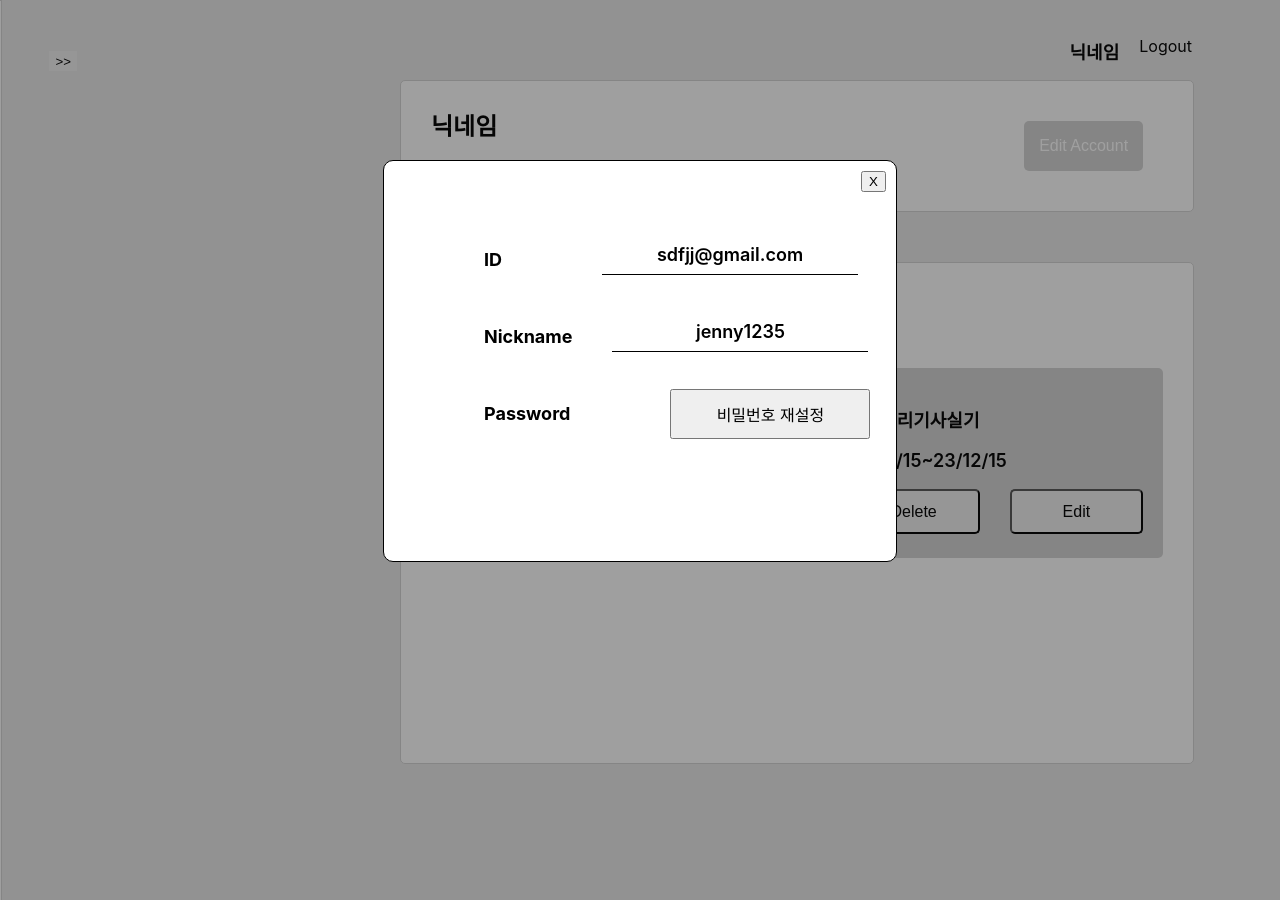
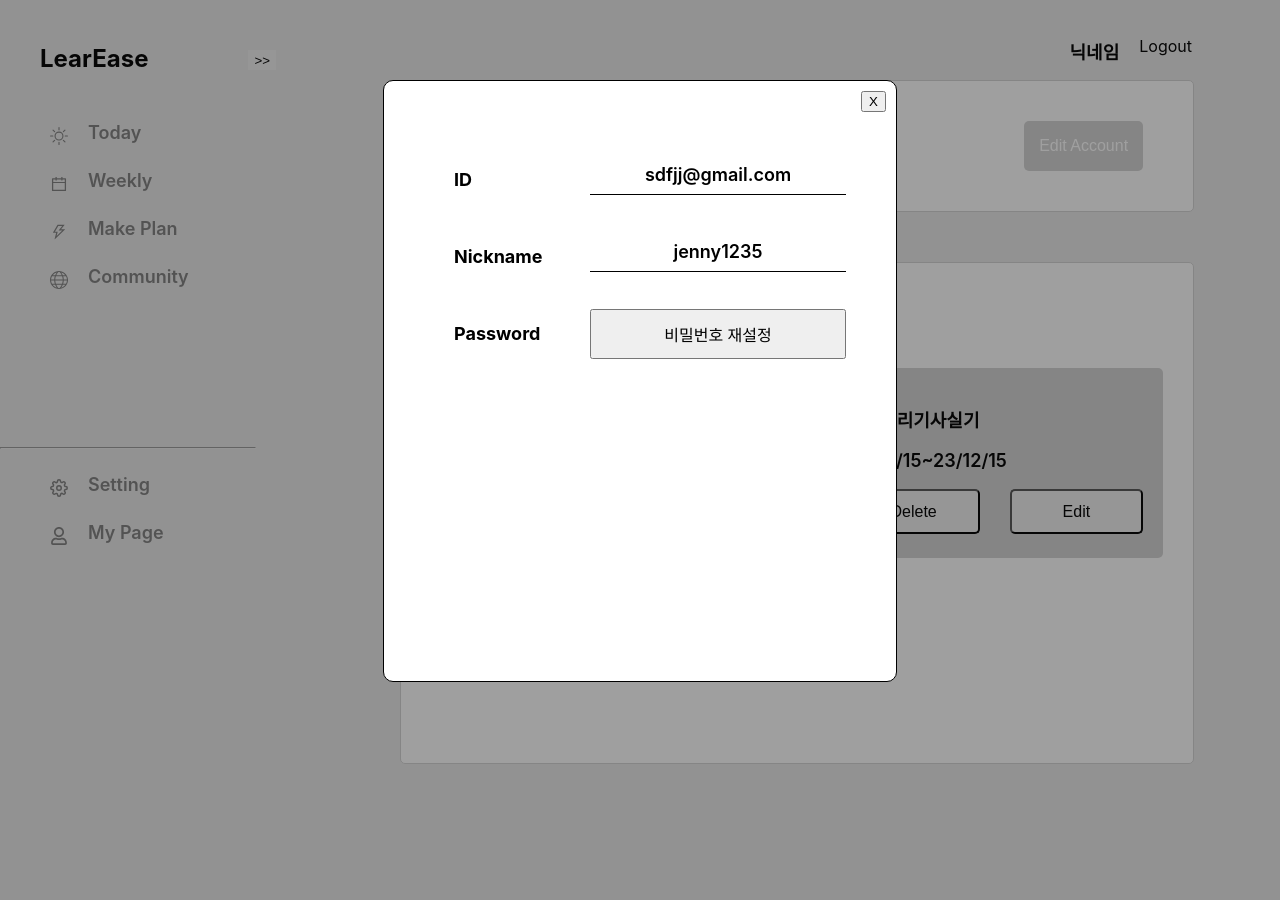
Before and after one commit to InQ-InQ-InQ-InQ-InQ/LearnEase_FE, a React (Create React App) app in the folder frontend/: page /profile in a window 1280 px wide. Both pictures are taken after a click on the button "Edit Account". Built offline with nearby package versions, Linux system fonts and the light colour scheme.

Commit message:
style:editaccount 수정

```diff
--- a/frontend/src/component/SideBar.jsx
+++ b/frontend/src/component/SideBar.jsx
@@ -16,7 +16,7 @@ function SideBar({ currentPage }) {
 
     return (
       <div className={styles.frame}>
-        <nav className={`${styles.sidebar}${sideOpen ? 'active' : ''}`}>
+        <nav className={`${styles.sidebar}${sideOpen ? '' : 'active'}`}>
           <div className={styles.wrap}>
             <div className={styles.head}>
               <p className={styles.text}>LearEase</p>
--- a/frontend/src/page/EditAccount.jsx
+++ b/frontend/src/page/EditAccount.jsx
@@ -1,7 +1,12 @@
-import React from 'react';
+import React, { useState } from 'react';
 import styles from '../style/EditAccount.module.css';
 
 function EditAccount() {
+  const [newPassword, setNewPassword] = useState(false);
+
+  const passwordHandler = () => {
+    setNewPassword(true);
+  };
  /* const [outPage, setOutPage] = useState(true);
 
   const outHandler = () => {
@@ -14,18 +19,40 @@ function EditAccount() {
         <div className={styles.editscreen}>
           <button type="button" className={styles.out}>X</button>
           <div className={styles.wrap}>
-            <div className={styles.mailbox}>
+            <div className={styles.box}>
               <p className={styles.text}>ID</p>
               <div className={styles.mailwrap}>sdfjj@gmail.com</div>
             </div>
-            <div className={styles.nicknamebox}>
+            <div className={styles.box}>
               <p className={styles.text}>Nickname</p>
               <div className={styles.nicknamewrap}>jenny1235</div>
             </div>
-            <div className={styles.passwordbox}>
-              <p className={styles.text}>Password</p>
-              <button type="button" className={styles.passwordbtn}>비밀번호 재설정</button>
-            </div>
+            {newPassword ? (
+              <>
+                <div className={styles.box}>
+                  <p className={styles.text}>현재 비밀번호</p>
+                  <div className={styles.nicknamewrap}>*******</div>
+                </div>
+                <div className={styles.box}>
+                  <p className={styles.text}>New Password</p>
+                  <div className={styles.nicknamewrap}>
+                    <input type="password" className={styles.inputpw} />
+                  </div>
+                </div>
+                <div className={styles.box}>
+                  <p className={styles.text}>Password Check</p>
+                  <div className={styles.nicknamewrap}>
+                    <input type="password" className={styles.inputpw} />
+                  </div>
+                </div>
+                <button type="button" className={styles.passwordbtn1}>비밀번호 재설정</button>
+              </>
+) : (
+  <div className={styles.box}>
+    <p className={styles.text}>Password</p>
+    <button type="button" className={styles.passwordbtn} onClick={passwordHandler}>비밀번호 재설정</button>
+  </div>
+)}
           </div>
         </div>
       </div>
--- a/frontend/src/style/EditAccount.module.css
+++ b/frontend/src/style/EditAccount.module.css
@@ -11,10 +11,10 @@
 }
 .editscreen{
     width: 40%;
-    height: 50%;
+    height: 75%;
     background-color: white;
     position: fixed;
-    top: 20%;
+    top: 10%;
     border-radius: 10px;
     border: 1px solid black;
     justify-content: center;
@@ -26,18 +26,19 @@
     margin-top: 70px;
     height: 70%;
 }
-.nicknamebox,.mailbox,.passwordbox{
+.box{
     display: flex;
     flex-direction: row;
     width: 100%;
     align-items: center;
     margin-bottom: 20px;
+    justify-content: space-between;
 }
 
 .text{
     font-size: large;
     font-weight: bolder;
-    margin-left: 100px;
+    padding-left: 70px;
 }
 .mailwrap, .nicknamewrap{
     font-size: large;
@@ -45,21 +46,28 @@
     border-bottom: 1px solid black;
     width: 50%;
     height: 30px;
+    margin-right: 50px;
 }
-.mailwrap{
-    margin-left: 100px;
-}
-.nicknamewrap{
-    margin-left: 40px;
-}
+
 .passwordbtn{
-    margin-left: 100px;
-    width: 200px;
+    width: 50%;
     height: 50px;
     font-size: medium;
+    margin-right: 50px;
+}
+.passwordbtn1{
+    height: 50px;
+    font-size: medium;
+    width: 50%;
 }
 .out{
     position: absolute;
     right: 0;
     margin: 10px;
 }
+.inputpw{
+    outline: none;
+    border: none;
+    font-size: large;
+    width: 60%;
+}
```
